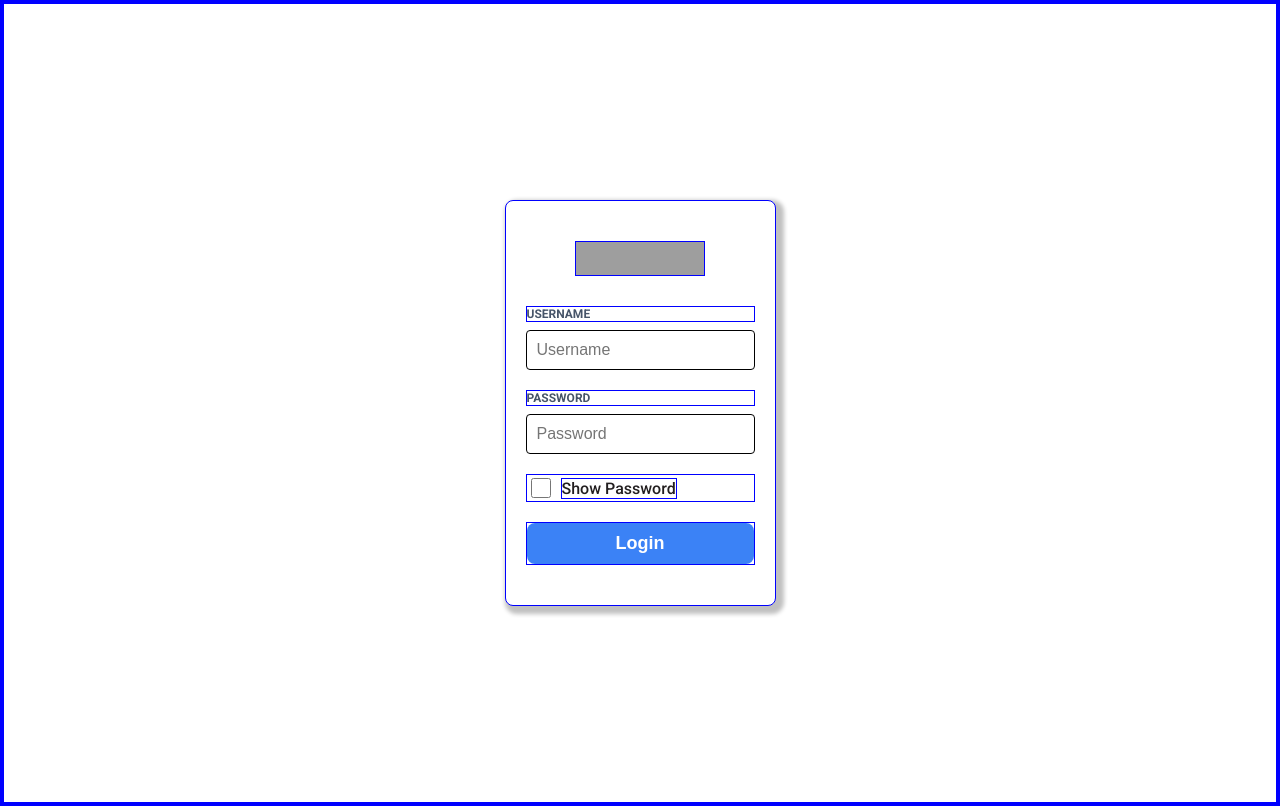
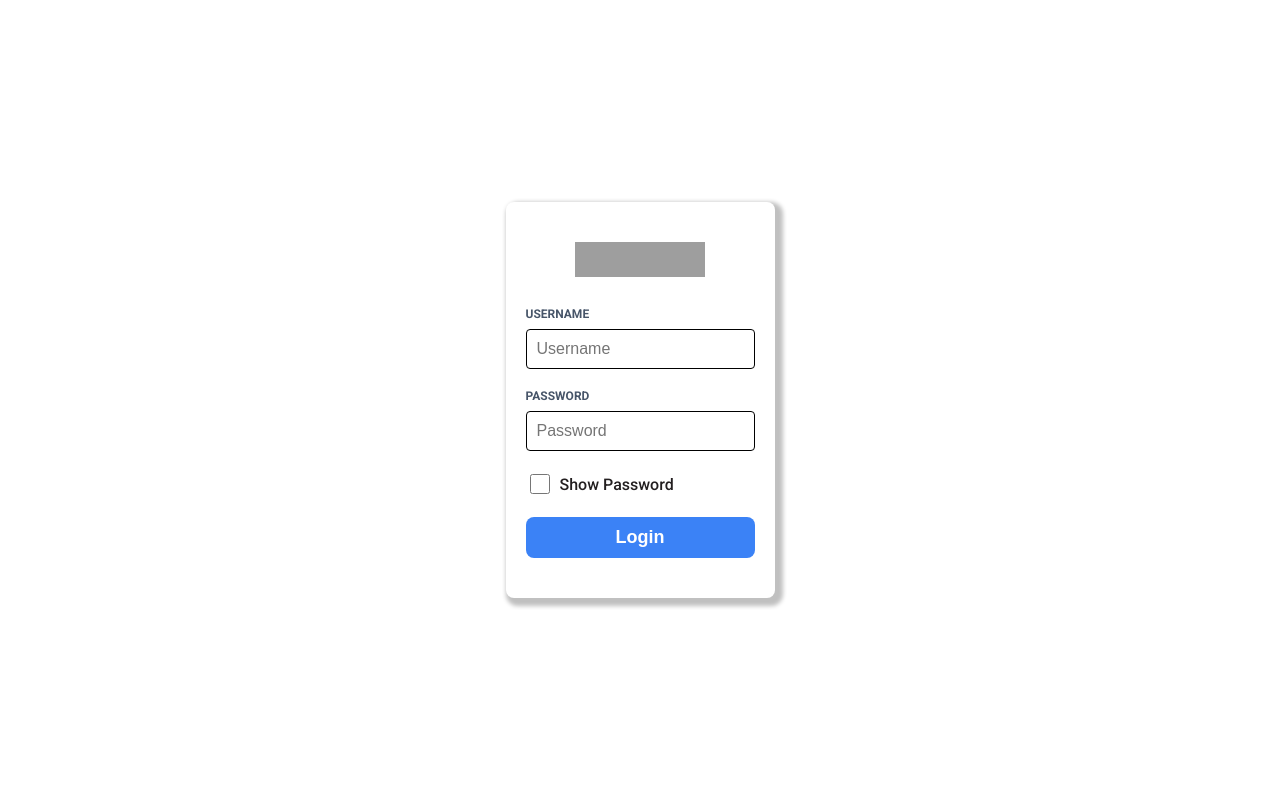
Before and after one commit to dhanushkumar27/NxtWatch, a React (Create React App) app: page /#/login in a window 1280 px wide. Built offline with nearby package versions, Linux system fonts and the light colour scheme; grey boxes are pictures that could not be loaded; a web font is replaced by a local one.

Commit message:
removed border property

```diff
--- a/src/components/Home/index.css
+++ b/src/components/Home/index.css
@@ -1,6 +1,3 @@
-* {
-  border: 1px solid blue;
-}
 .home-main-container {
   display: flex;
   background-color: #f8fafc;
```
